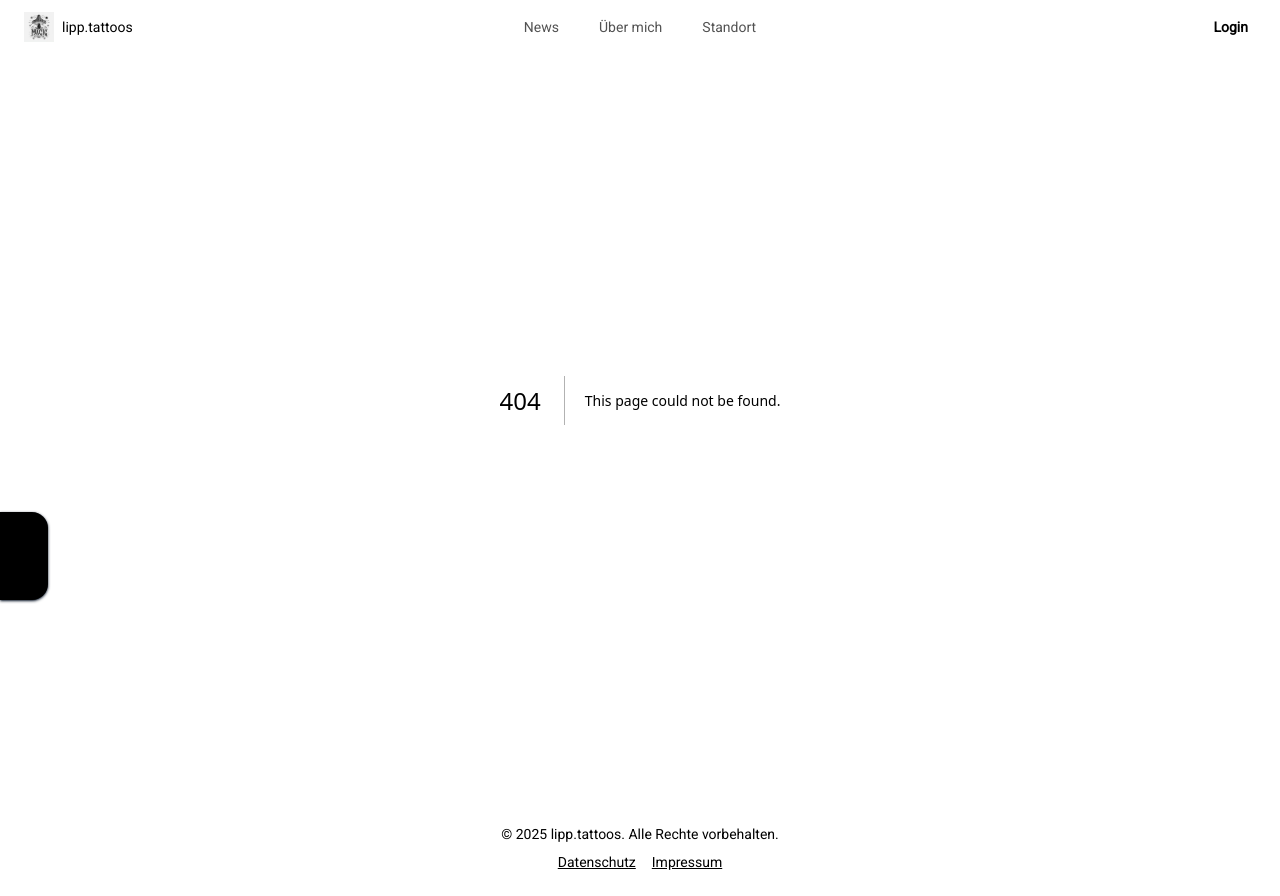
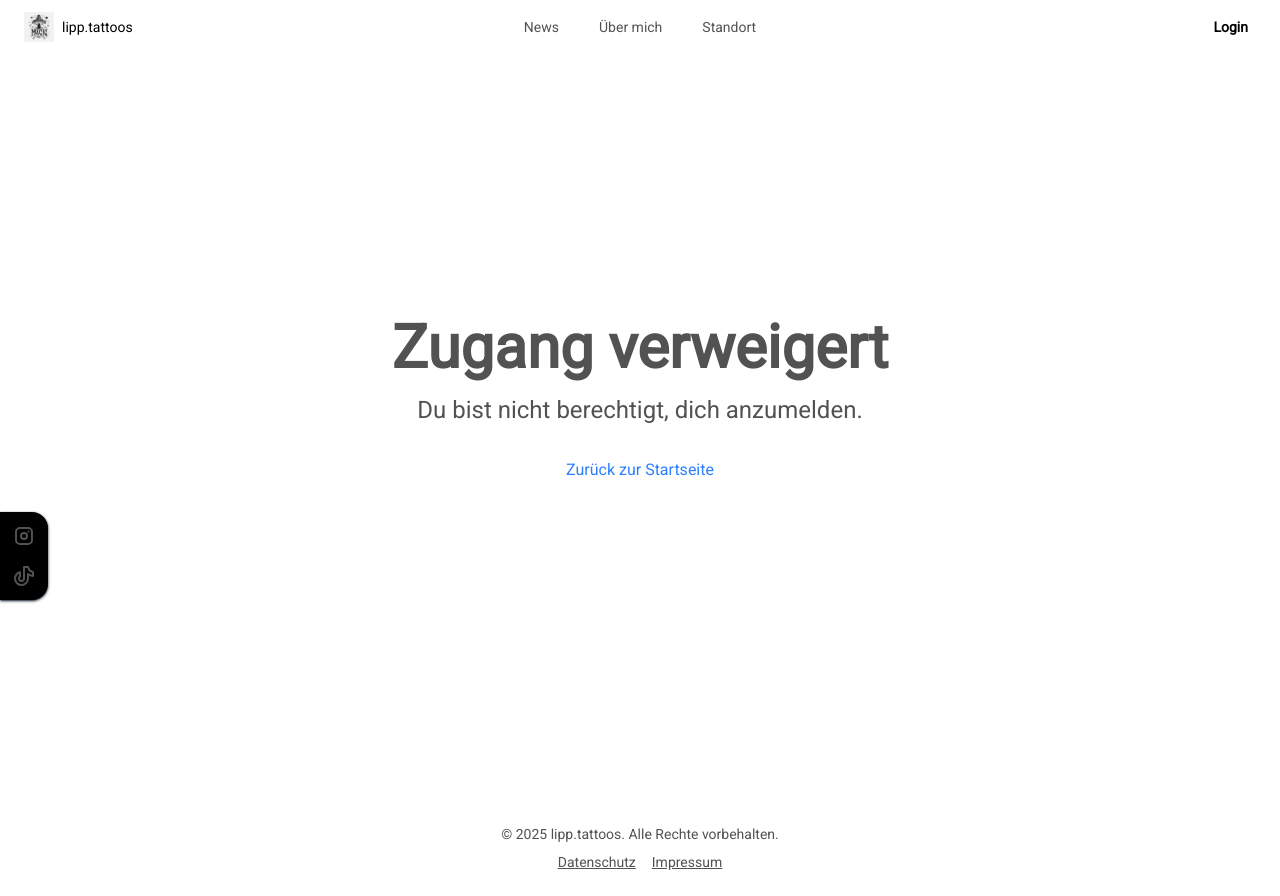
Before and after one commit to mariokreitz/blog-with-simple-cms, a Next.js app: page /access-denied in a window 1280 px wide. Before the commit this address had no page. Built offline with nearby package versions, Linux system fonts and the light colour scheme.

Commit message:
Create page.tsx

```diff
--- /dev/null
+++ b/app/access-denied/page.tsx
@@ -0,0 +1,15 @@
+import Link from "next/link";
+
+export default function AccessDenied() {
+  return (
+    <div className="flex min-h-screen flex-col items-center justify-center">
+      <h1 className="mb-4 text-6xl font-bold">Zugang verweigert</h1>
+      <p className="mb-8 text-2xl">
+        Du bist nicht berechtigt, dich anzumelden.
+      </p>
+      <Link href="/" className="text-blue-500 hover:underline">
+        Zurück zur Startseite
+      </Link>
+    </div>
+  );
+}
```
